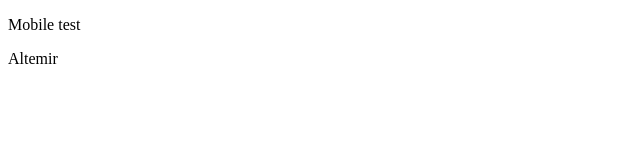
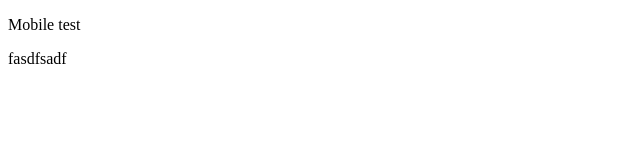
Before and after one commit to Altemir-Ap/MaPleSyrup, a plain HTML site: page index.html in a window 1280 px wide. Shown: the full height of the page, 0-640 px from the left. Drawn offline with Linux system fonts and the light colour scheme.

Commit message:
Alterando index

```diff
--- a/index.html
+++ b/index.html
@@ -9,7 +9,7 @@
 
 <body>
   <p>Mobile test</p>
-  <p>Altemir</p>
+  <p>fasdfsadf</p>
 </body>
 
 </html>
```
